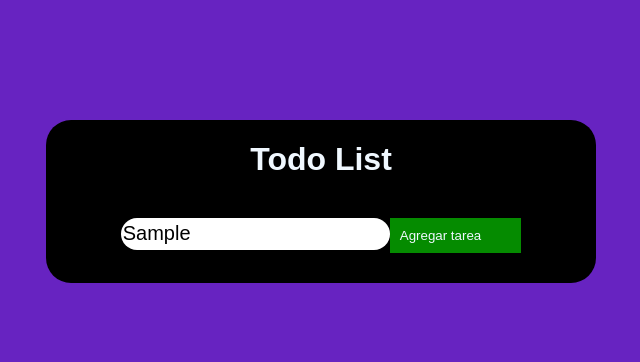
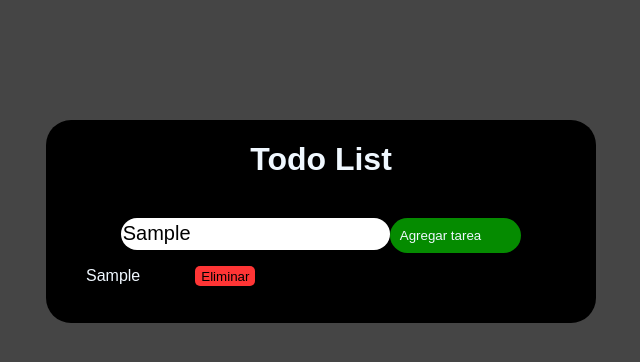
Before and after one commit to YahirMaster777/Mi-Web, a plain HTML site: page index.html in a window 1280 px wide. Both pictures are taken after typing "Sample" into the empty fields and a click on the button "Agregar tarea". Shown: the whole page, without its empty margins (319-959 px from the left). Drawn offline with Linux system fonts and the light colour scheme.

Commit message:
aseaweaw

```diff
--- a/index.html
+++ b/index.html
@@ -15,7 +15,7 @@
         <input id="task"><button id="add">Agregar tarea</button>
         <div id="todos"></div>
     </div>
-    <script src="myscrypt.js"></script>
+    <script src="myscript.js"></script>
     <script src="index.js"></script>
 </body>
 </html>
--- /dev/null
+++ b/myscript.js
@@ -0,0 +1,48 @@
+function get_todos() {
+    var todos = new Array;
+    var todos_str = localStorage.getItem('todos');
+    if (todos_str !== null) {
+        todos = JSON.parse(todos_str);
+    }
+    return todos;
+}
+
+function add() {
+    var task = document.getElementById('task').value;
+    var todos = get_todos()
+    todos.push(task)
+    localStorage.setItem('todos', JSON.stringify(todos));
+    show();
+    return false;
+}
+
+function clearDefault(a) {
+    if (a.default == a.value) { a.value = "" }
+}
+
+function remove() {
+    var id = this.getAttribute('id')
+    var todos = get_todos()
+    todos.splice(id, 1);
+    localStorage.setItem('todos', JSON.stringify(todos));
+    show();
+    return false;
+}
+
+function show() {
+    var todos = get_todos();
+    var html = '<ul>';
+    for (var i = 0; i < todos.length; i++) {
+        html += '<li>' + todos[i] + '<button class="remove" id="' + i + '">Eliminar</button> </li>';
+    };
+    html += '</ul>';
+    document.getElementById('todos').innerHTML = html;
+    var buttons = document.getElementsByClassName('remove')
+
+    for(var i = 0; i <buttons.length; i++){
+        buttons[i].addEventListener('click', remove);
+    };
+}
+
+document.getElementById('add').addEventListener('click', add);
+show();
--- a/src/master.css
+++ b/src/master.css
@@ -1,6 +1,6 @@
 
 body{
-    background-color: #5d14bdee;
+    background-color: #383838ee;
     text-align: center;
     color: aliceblue;
     font-family: Melvetica,Arial;
@@ -13,13 +13,16 @@ body{
     padding: 10px 10px;
     padding-right: 40px;
     cursor: pointer;
+    border-radius: 20px;
+    text-align: center;
     /* margin-top: 35px; */
 }
 
 .remove {
     margin-top: 13px;
-    background-color: antiquewhite;
-    float:right;
+    background-color: rgb(255, 53, 53);
+    text-align: center;
+    margin-left: 55px;
     clear: both;
     padding-right:20px;
     border-radius: 5px;
@@ -49,6 +52,9 @@ ul{
     list-style: none;
     text-align: left;
     line-height: 35px;
+    align-items: center;
+    align-content: center;
+    margin: auto;
 }
 
 #task{
@@ -57,3 +63,10 @@ ul{
     border-radius: 25px;
     font-size: 20px;
 }
+
+li{
+
+    border: none;
+    text-decoration: none;
+    border-radius: 15px;
+}
```
Also changed, not shown: storage.js (deleted, +0 -20 lines).
